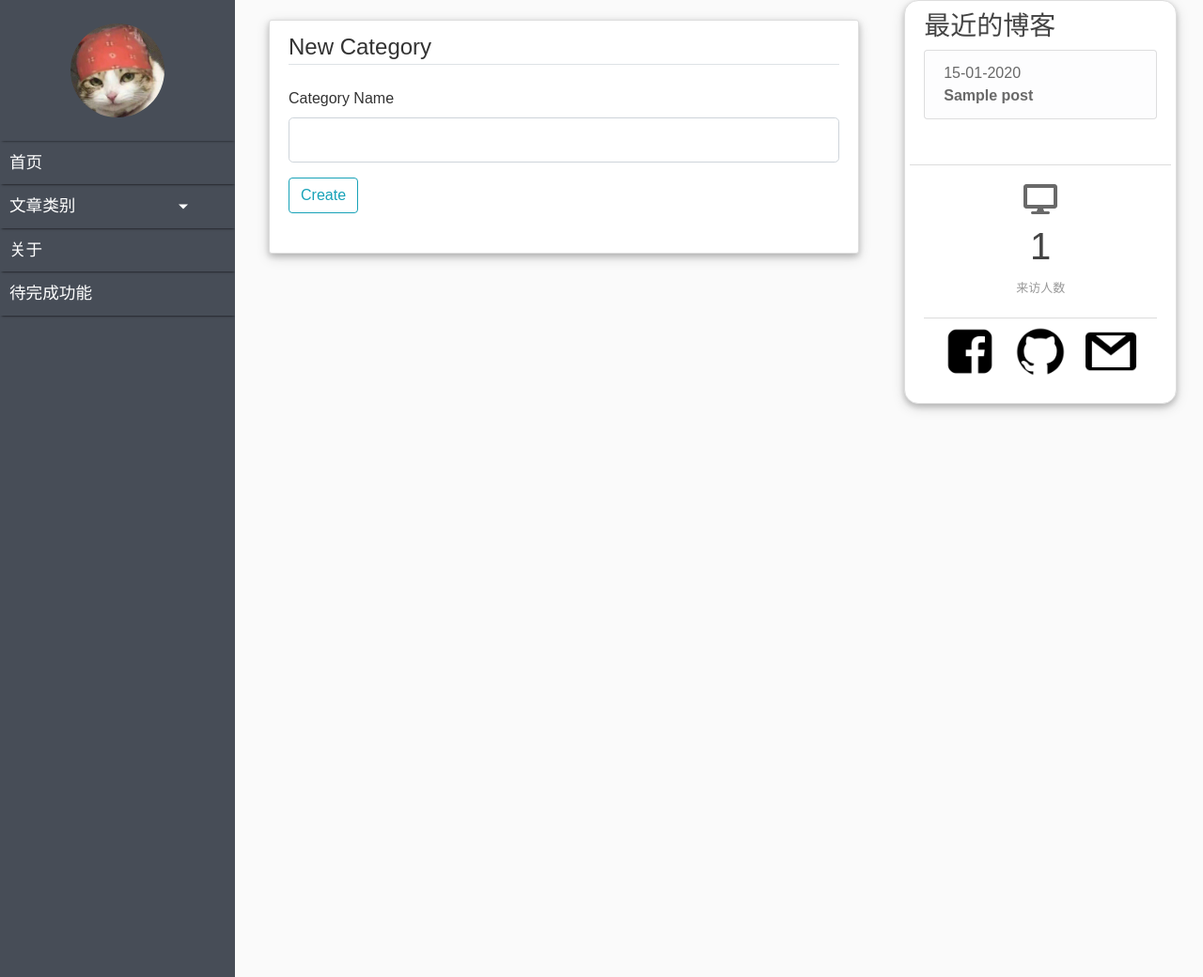
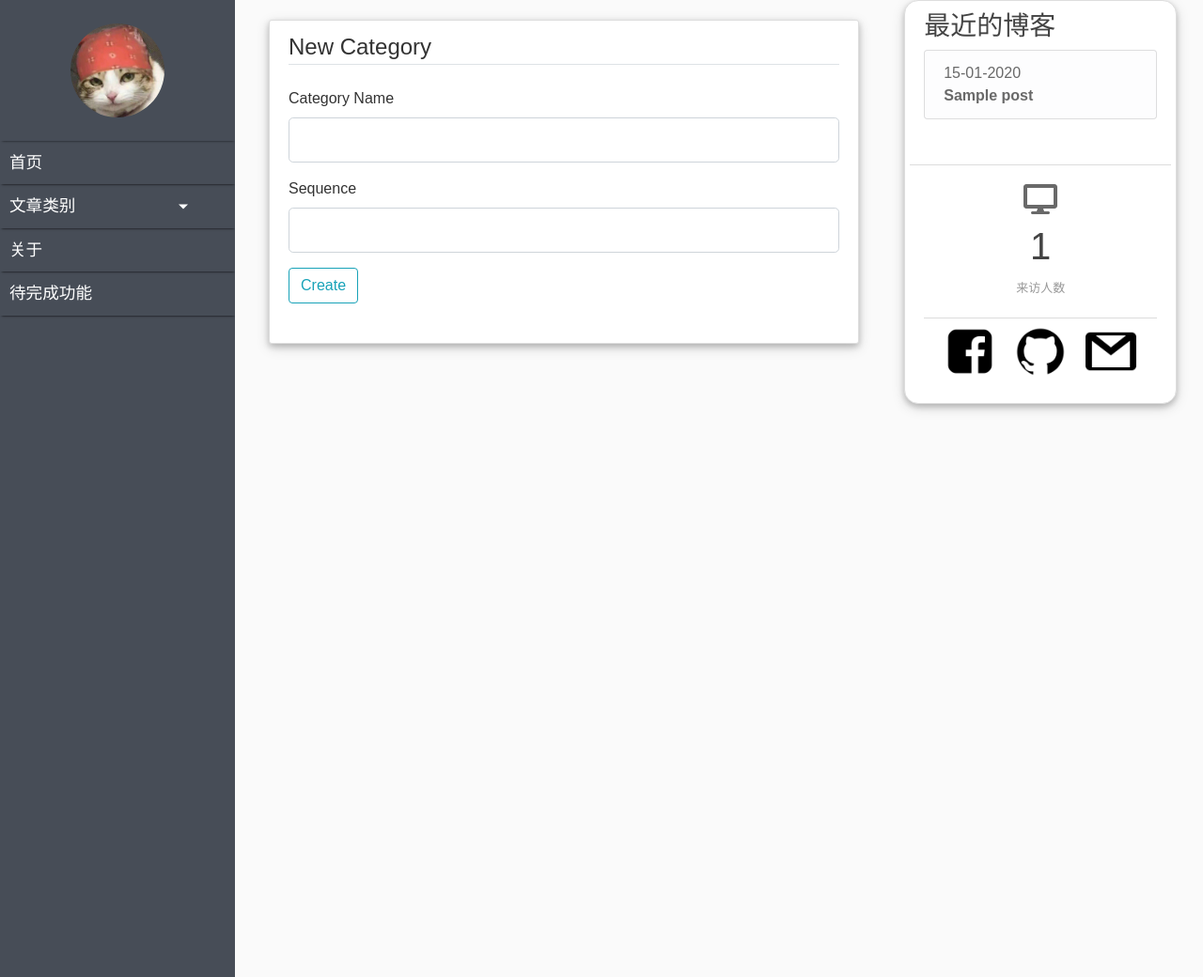
Before and after one commit to davidzheng048/flask_personal_blog, a Flask app: page /category/new in a window 1280 px wide. Shown: the part 56-1096 px from the top of the page at 94% size. Run offline with Flask 2, Linux system fonts and the light colour scheme; a user stored in the database is signed in; tables that the repository leaves empty hold one stand-in row (values such as "Sample post"); parts of the project's set-up code (start-up, migrations or seed data) failed here and were passed over; some libraries are stand-ins or nearby versions.

Commit message:
Fix the issue that article categories cannot change sequences

```diff
--- a/flaskblog/categories/forms.py
+++ b/flaskblog/categories/forms.py
@@ -1,8 +1,9 @@
 from flask_wtf import FlaskForm
-from wtforms import StringField, SubmitField
+from wtforms import StringField, SubmitField, IntegerField
 from wtforms.validators import DataRequired
 
 
 class CategoryForm(FlaskForm):
     name = StringField('Category Name', validators=[DataRequired()])
+    sequence = IntegerField('Sequence')
     submit = SubmitField('Create')
--- a/flaskblog/categories/routes.py
+++ b/flaskblog/categories/routes.py
@@ -15,7 +15,7 @@ def new_category():
     form = CategoryForm()
     if form.validate_on_submit():
         flash('Category Created!', 'success')
-        category = Category(name=form.name.data)
+        category = Category(name=form.name.data, sequence=form.sequence.data)
         db.session.add(category)
         db.session.commit()
         return redirect(url_for('main.home'))
@@ -39,11 +39,13 @@ def update_category(category_id):
     form = CategoryForm()
     if form.validate_on_submit():
         category.name = form.name.data
+        category.sequence = form.sequence.data
         db.session.commit()
         flash('Category info updated', 'success')
         return redirect(url_for('categories.category', category_id=category.id))
     elif request.method == 'GET':
         form.name.data = category.name
+        form.sequence.data = category.sequence
     return render_template('create_category.html', title='Update Category', form=form, legend='Update Category')
 
 
--- a/flaskblog/main/routes.py
+++ b/flaskblog/main/routes.py
@@ -28,7 +28,9 @@ def future_feature():
 
 @main.app_context_processor
 def context_processor():
-    categories = Category.query.all()
+    categories = Category.query.order_by(Category.sequence.desc()).all()
+    for i in categories:
+        print(i.name)
     recent_posts = Post.query.order_by(Post.id.desc()).limit(3).all()
     access_count = AccessCount.query.first().count
     return {
--- a/flaskblog/models.py
+++ b/flaskblog/models.py
@@ -45,6 +45,7 @@ class Category(db.Model):
     id = db.Column(db.Integer, primary_key=True)
     name = db.Column(db.String(20), nullable=False)
     posts = db.relationship('Post', backref='category', lazy=True)
+    sequence = db.Column(db.Integer, default=1)
 
     def __repr__(self):
         return self.name
--- a/flaskblog/static/main.css
+++ b/flaskblog/static/main.css
@@ -171,5 +171,4 @@ div.content {
     display: table;
     color: #4ad1e5;
 }
-
 }
--- a/flaskblog/templates/category.html
+++ b/flaskblog/templates/category.html
@@ -23,7 +23,8 @@
 <!---->
 <h1 class="mb-3">分类：{{ category.name }}</h1>
 {% if is_login %}
-    <small class="font-weight-bold">Post count: {{ posts.total }}</small>
+    <small class="font-weight-bold">Post count: {{ posts.total }}</small><br>
+    <small class="font-weight-bold">Sequence: {{ category.sequence }}</small>
     <div class="media-body">
 
     <a class="btn btn-secondary btn-sm mt-1 mb-1" href="{{ url_for('categories.update_category', category_id=category.id) }}">Update</a>
--- a/flaskblog/templates/create_category.html
+++ b/flaskblog/templates/create_category.html
@@ -19,6 +19,19 @@
                 {% endif %}
             </div>
             <div class="form-group">
+                {{ form.sequence.label(class="form-control-label") }}
+                {% if form.sequence.errors %}
+                    {{ form.sequence(class="form-control form-control-lg is-invalid") }}
+                    <div class="invalid-feedback">
+                        {% for error in form.sequence.errors %}
+                            <span>{{ error }}</span>
+                        {% endfor %}
+                    </div>
+                {% else %}
+                    {{ form.sequence(class="form-control form-control-lg") }}
+                {% endif %}
+            </div>
+            <div class="form-group">
                 {{ form.submit(class="btn btn-outline-info") }}
             </div>
         </fieldset>
--- a/flaskblog/templates/create_post.html
+++ b/flaskblog/templates/create_post.html
@@ -43,7 +43,7 @@
                         {% endfor %}
                     </div>
                 {% else %}
-                    {{ form.content(class="form-control form-control-lg blog-content") }}
+                    {{ form.content(class="form-control form-control-lg blog-content", style="margin-top: 0px;") }}
                 {% endif %}
             </div>
             <div class="form-group">
--- a/flaskblog/templates/errors/500.html
+++ b/flaskblog/templates/errors/500.html
@@ -2,6 +2,6 @@
 {% block content %}
     <div class="content-section">
         <h1>sOMe THinG wENT wRoNG (500)</h1>
-        <p>We're expeeeeeeerenciiiiiing some trouble on our end. Please try again in the near future.</p>
+        <p>The SEvEr is expeeeeeeerenciiiiiing some trouble. Please try again in the near future.</p>
     </div>
 {% endblock content %}
```
Also changed, not shown: flaskblog/site.db.
